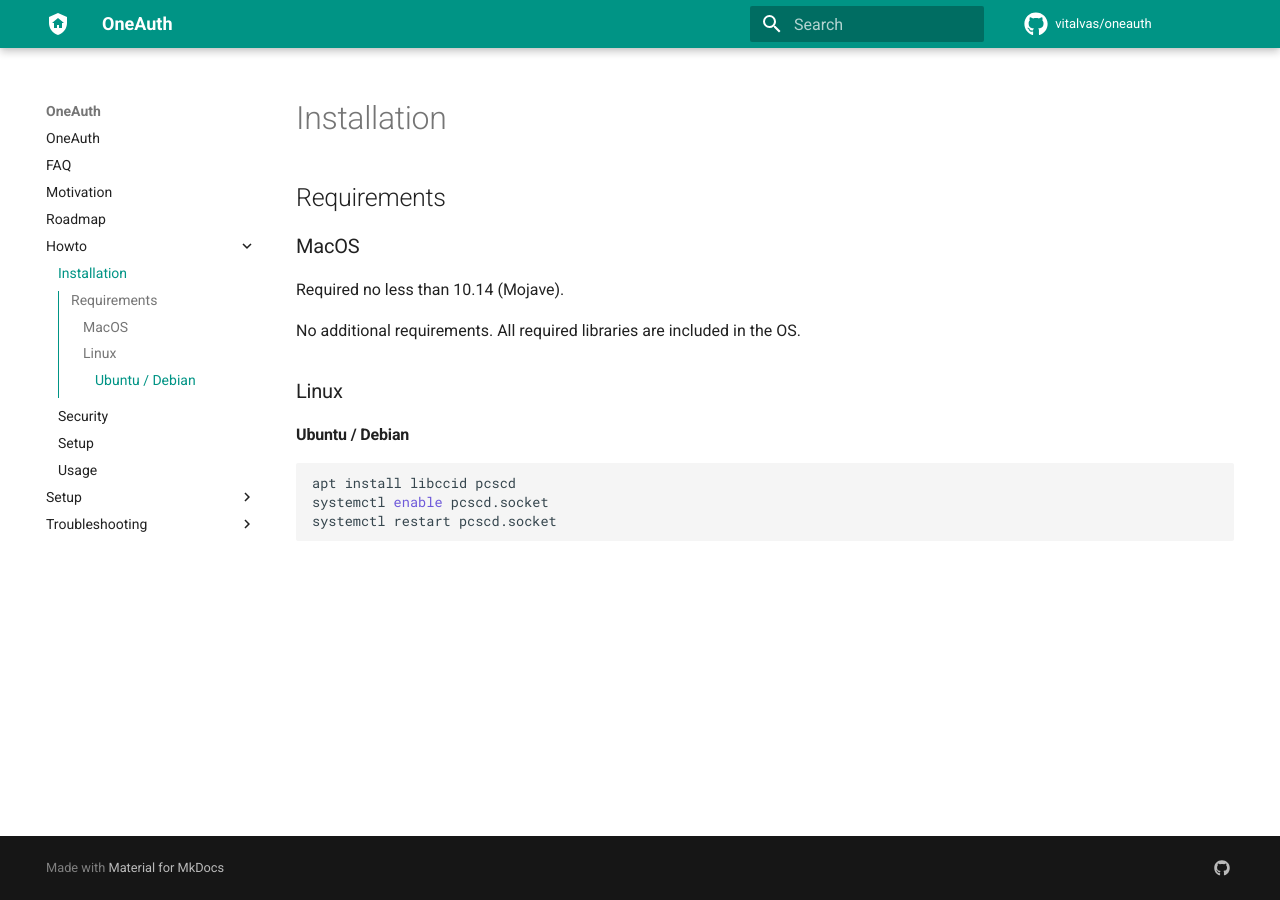
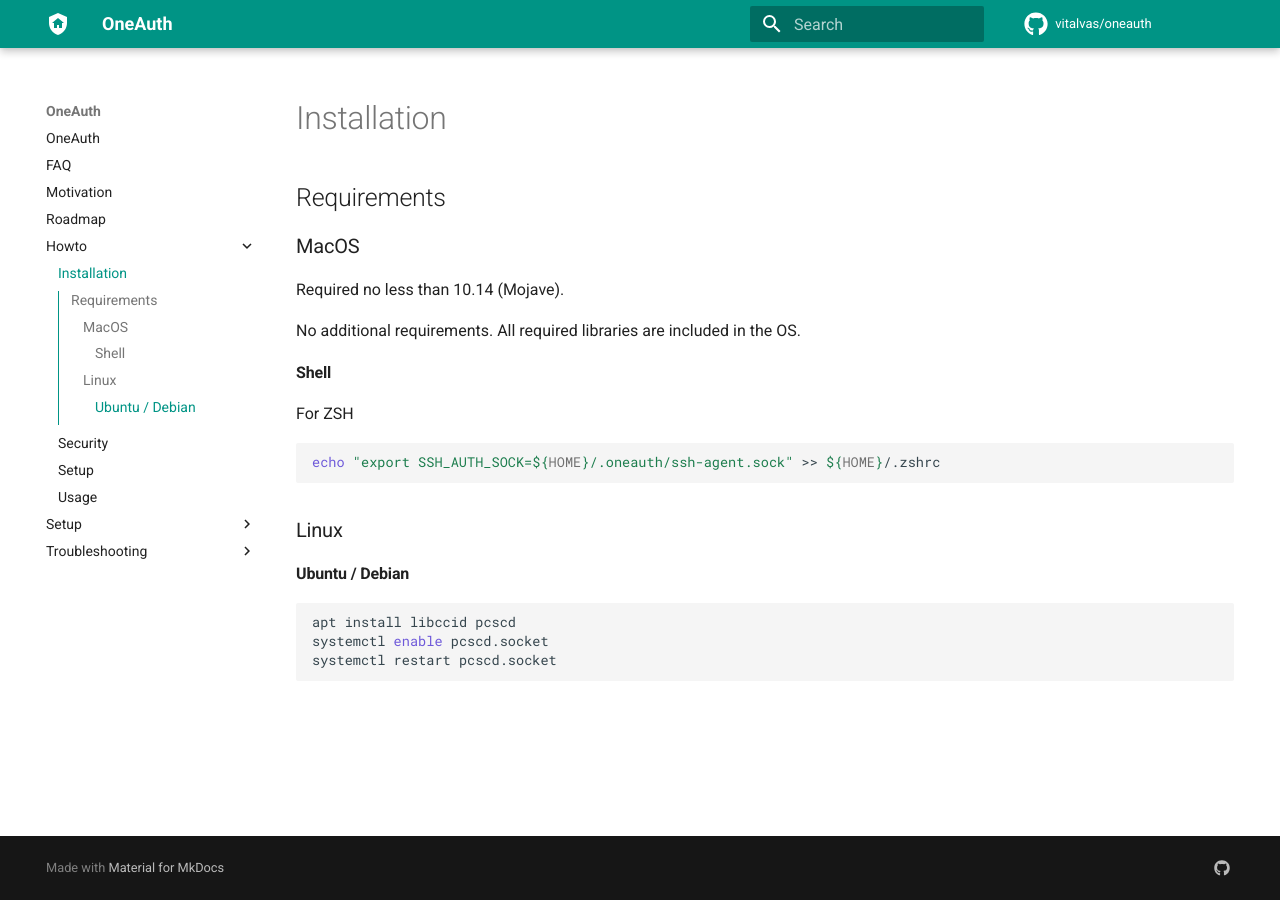
Before and after one commit to vitalvas/oneauth, an MkDocs documentation site: the page built from docs/docs/howto/install.md, in a window 1280 px wide. Built offline with MkDocs 1.6.1 and Material for MkDocs 9.7.7, drawn with Linux system fonts in a browser that asks for light colours; comment, search, counter and statistics services are not loaded.

Commit message:
feat(docs): add usage into install

````diff
--- a/docs/docs/howto/install.md
+++ b/docs/docs/howto/install.md
@@ -8,6 +8,14 @@ Required no less than 10.14 (Mojave).
 
 No additional requirements. All required libraries are included in the OS.
 
+#### Shell
+
+For ZSH
+
+```shell
+echo "export SSH_AUTH_SOCK=${HOME}/.oneauth/ssh-agent.sock" >> ${HOME}/.zshrc
+```
+
 ### Linux
 
 #### Ubuntu / Debian
````
